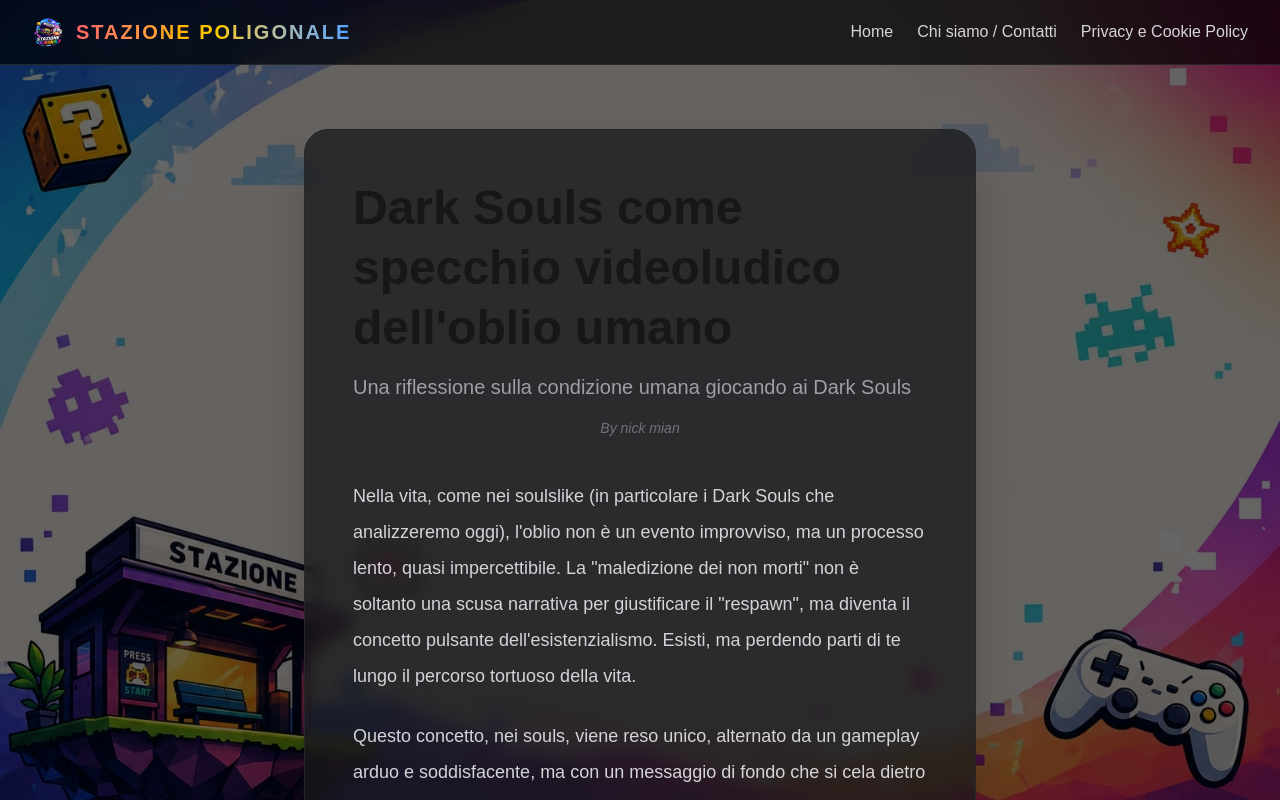
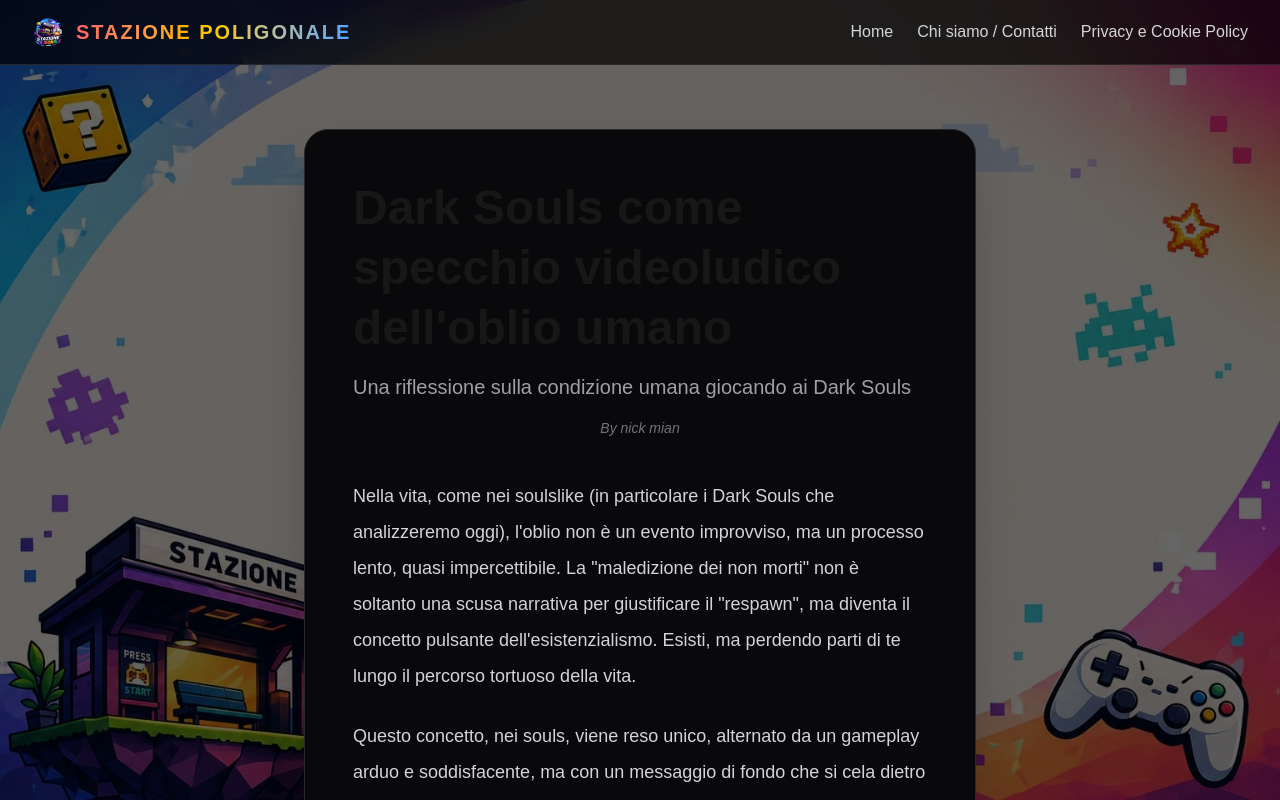
Before and after one commit to mw7qkxdcpj-collab/stazione-poligonale, a Next.js app: page /blog/secondo-articolo in a window 1280 px wide. Shown: the top 800 px of the page. Built offline with nearby package versions, Linux system fonts and the light colour scheme.

Commit message:
modifica telefono

```diff
--- a/app/blog/secondo-articolo/page.tsx
+++ b/app/blog/secondo-articolo/page.tsx
@@ -5,7 +5,7 @@
     <div className="px-6 py-16">
 
       {/* Container */}
-      <article className="max-w-2xl mx-auto bg-zinc-900/75 backdrop-blur-sm border border-zinc-800 rounded-3xl p-8 md:p-12 shadow-2xl">
+      <article className="max-w-2xl mx-auto bg-zinc-950 border border-zinc-800 rounded-3xl p-8 md:p-12 shadow-2xl">
 
         {/* Titolo */}
         <h1 className="text-4xl md:text-5xl font-bold leading-tight mb-4">
```
